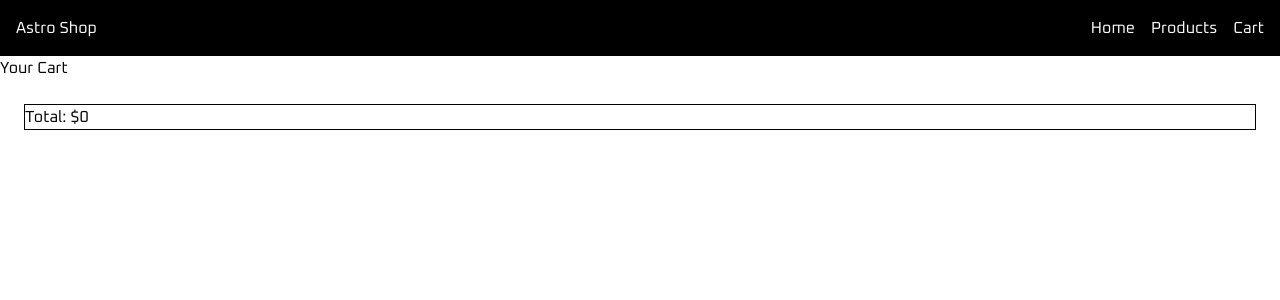
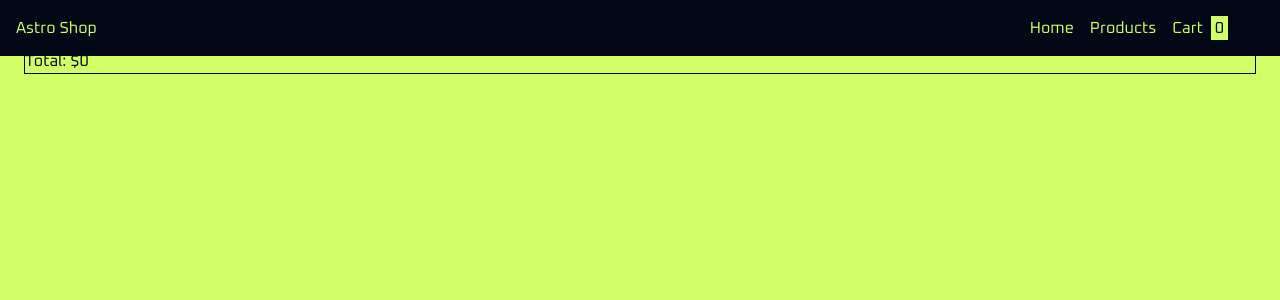
Before and after one commit to Astro-Syn/astro-shop, an Angular app: page /cart in a window 1280 px wide. Shown: the top 300 px of the page. Built offline with nearby package versions, Linux system fonts and the light colour scheme; a web font is replaced by a local one.

Commit message:
update styles and add cart update feature on navbar

```diff
--- a/src/app/components/navbar/navbar.component.css
+++ b/src/app/components/navbar/navbar.component.css
@@ -1,11 +1,15 @@
 .navbar {
+    position: fixed;
+    width: 100vw;
+    z-index: 99;
     display: flex;
     justify-content: space-between;
     flex-direction: row;
     align-items: center;
     padding: 1rem;
-    background: black;
-    color: white;
+    padding-right: 3rem;
+    background: var(--secondary-col);
+    color: var(--main-col);
     font-family: "Oxanium", monospace;
 }
 
@@ -20,5 +24,6 @@ ul a {
 }
 
 ul a:hover {
-    color: aqua;
+    color: white;
+    letter-spacing: 1px;
 }
--- a/src/app/components/navbar/navbar.component.html
+++ b/src/app/components/navbar/navbar.component.html
@@ -4,6 +4,9 @@
     <ul>
         <a routerLink="">Home</a>
         <a routerLink="/products">Products</a>
-        <a routerLink="/cart">Cart</a>
+        <a routerLink="/cart">Cart
+
+            <span class="p-1 m-1 bg-(--main-col) text-(--secondary-col)">{{ cartItemCount}}</span>
+        </a>
     </ul>
 </nav>
--- a/src/app/components/navbar/navbar.component.ts
+++ b/src/app/components/navbar/navbar.component.ts
@@ -1,12 +1,24 @@
 import { Component } from '@angular/core';
 import { RouterLink } from "@angular/router";
+import { CartService } from '../../services/cart.service';
 
 @Component({
   selector: 'app-navbar',
   imports: [RouterLink],
+  standalone: true,
   templateUrl: './navbar.component.html',
   styleUrl: './navbar.component.css'
 })
 export class NavbarComponent {
 
+  cartItemCount = 0;
+
+  constructor(private cartService: CartService) {}
+
+  ngOnInit(){
+    this.cartService.cartCount$.subscribe(count => {
+      this.cartItemCount = count;
+    });
+  }
+
 }
--- a/src/app/pages/products/products.component.css
+++ b/src/app/pages/products/products.component.css
@@ -1,8 +1,33 @@
 .product-grid {
     display: grid;
     grid-template-columns: repeat(4, 1fr);
+    gap: 1em;
+    max-width: 1200px;
+    margin: 0 auto;
+
+    padding: 4em;
+}
+
+.card-wrapper {
+    display: flex;
+    padding-top: 0.5em;
+    flex-direction: column;
+    justify-content: space-between;
+    align-items: center;
     gap: 2em;
-    padding: 1em;
+    max-height: 40em;
+    position: relative;
+}
+
+.card-wrapper::after{
+    position: absolute;
+    content: "";
+    width: 20px;
+    height: 20px;
+    top: 0;
+    left: 1em;
+    background: linear-gradient(to top, var(--secondary-col), var(--main-col));
+    z-index: 2;
 }
 
 .card {
@@ -10,7 +35,8 @@
     flex-direction: column;
     justify-content: center;
     align-items: center;
-    background: black;
+    background: var(--secondary-col);
+    height: 20em;
     padding: 1em;
     clip-path: polygon(0 0, 90% 0%, 100% 15%, 100% 100%, 13% 100%, 0% 90%);
     position: relative;
@@ -20,6 +46,7 @@
 
 .card h3 {
     margin: 0 1.5em 0 1.5em;
+    font-size: 1em;
 }
 
 .card p {
@@ -30,7 +57,7 @@
     position: absolute;
     content: "";
     clip-path: polygon(0 0, 90% 0%, 100% 15%, 100% 100%, 13% 100%, 0% 90%);
-    background: white;
+    background: var(--main-col);
     inset: 1px;
     z-index: 0;
 
@@ -39,33 +66,69 @@
 .card > * {
     position: relative;
     z-index: 2;
-    color: black;
+    color: var(--secondary-col);
 
 }
 
 img {
     min-width: 100px;
-    height: 200px;
+    height: 150px;
     object-fit: contain;
     margin: 1rem;
 }
 
 .add-to-cart-btn {
-    border: 1px solid black;
+    border: 1px solid rgb(186, 255, 165);
+    color: var(--main-col);
     padding: 0.5em;
     letter-spacing: 1px;
-    background: white;
+    background: var(--secondary-col);
     margin-bottom: 0.3em;
     cursor: pointer;
     transition: 0.2s ease-in;
 }
 
 .add-to-cart-btn:hover {
-    background: black;
-    color: white;
+    color: var(--secondary-col);
+    background: var(--main-col);
 }
 
 .add-to-cart-btn:active {
-    background: rgb(0, 255, 191);
-    color: black;
+    background: rgb(13, 8, 22);
+    color: rgb(174, 255, 147);
+    padding: 2px;
 }
+
+.title-container {
+position: fixed;
+ width: 10vw;
+ height: 95vh;
+ top: 5vh;
+ left: 0;
+ display: flex;
+ justify-content: center;
+ align-items: center;
+background: var(--main-col);
+color: var(--main-col);
+clip-path: polygon(0 0, 86% 0, 100% 6%, 100% 22%, 94% 26%, 92% 68%, 100% 73%, 100% 94%, 85% 100%, 0 100%);
+transform: 0.5s ease-in forwards;
+}
+
+.title-container::before {
+    position: absolute;
+    content: "";
+   clip-path: polygon(0 0, 86% 0, 100% 6%, 100% 22%, 94% 26%, 92% 68%, 100% 73%, 100% 94%, 85% 100%, 0 100%);
+   background: var(--secondary-col);
+   inset: 1px;
+}
+
+.title-container p{
+    position: absolute;
+    display: flex;
+    justify-content: center;
+    transform: rotate(-90deg);
+    font-size: 3em;
+    width: 100vw;
+    color: var(--secondary-col);
+    background: var(--main-col);
+}
--- a/src/app/pages/products/products.component.html
+++ b/src/app/pages/products/products.component.html
@@ -1,10 +1,16 @@
-<h2>Our Items</h2>
+<div class="title-container">
+<p>Our products</p>
+</div>
 
 <div class="product-grid">
-  <div class="card" *ngFor="let product of products">
-    <img [src]="product.image" [alt]="product.title" />
+  <div class="card-wrapper" *ngFor="let product of products">
+
+    <div class="card">
+            <img [src]="product.image" [alt]="product.title" />
     <h3>{{ product.title }}</h3>
     <p>${{ product.price }}</p>
+    </div>
+
     <button class="add-to-cart-btn"
     (click)="addToCart(product)"
     >Add to Cart</button>
--- a/src/app/services/cart.service.ts
+++ b/src/app/services/cart.service.ts
@@ -1,4 +1,6 @@
 import { Injectable } from '@angular/core';
+import { BehaviorSubject } from 'rxjs';
+
 
 @Injectable({
   providedIn: 'root'
@@ -8,8 +10,14 @@ export class CartService {
 
   items: any[] = [];
 
+  private cartCount = new BehaviorSubject<number>(0);
+
+  cartCount$ = this.cartCount.asObservable();
+
   addToCart(product: any) {
     this.items.push(product);
+
+    this.cartCount.next(this.items.length);
   }
 
   getItems(){
--- a/src/styles.css
+++ b/src/styles.css
@@ -1,7 +1,40 @@
 @import "tailwindcss";
 
+
+:root{
+    --main-col: rgb(209, 255, 102);
+    --secondary-col: rgb(2, 8, 21);
+}
 
 body {
     margin: 0;
      font-family: "Oxanium", monospace;
+     background: var(--main-col);
+     color: var(--secondary-col);
 }
+
+* {
+  scrollbar-width:auto;
+  scrollbar-color:  var(--secondary-col);
+}
+
+
+::-webkit-scrollbar {
+  width: 12px;
+  height: 12px;
+}
+
+::-webkit-scrollbar-track {
+  background: var(--secondary-col);
+  border-radius: 10px;
+}
+
+::-webkit-scrollbar-thumb {
+  background: var(--main-col);
+  border-radius: 10px;
+  border: 2px solid var(--secondary-col);
+}
+
+::-webkit-scrollbar-thumb:hover {
+  background: rgb(183, 255, 90);
+}
```
